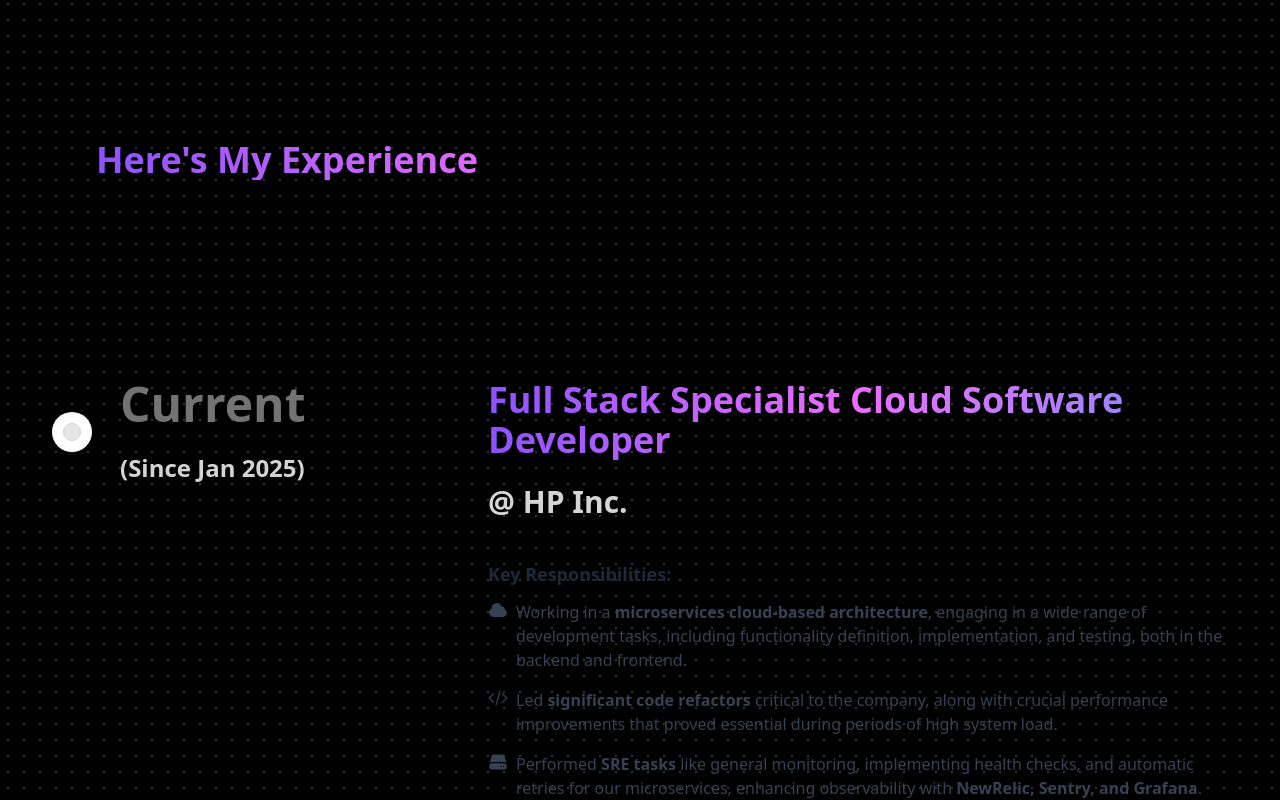
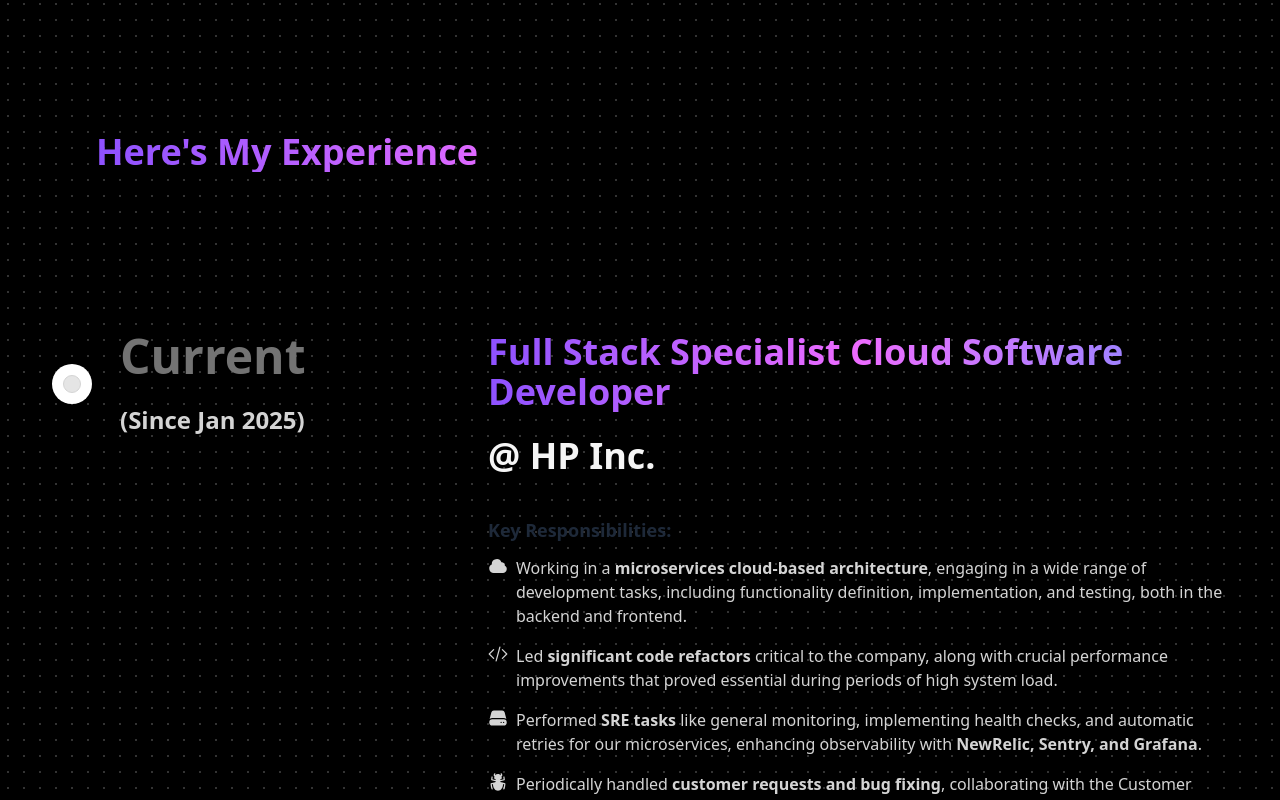
Before and after one commit to adriasala12/personal-website, a React (Vite) app: page / in a window 1280 px wide. Shown: the part 740-1540 px from the top of the page. Built offline with nearby package versions, Linux system fonts and the light colour scheme.

Commit message:
Refactor layout and styling in BentoBoxPage and Timeline components

```diff
--- a/src/components/timeline/TimelineContent.tsx
+++ b/src/components/timeline/TimelineContent.tsx
@@ -20,7 +20,7 @@
     <h2 className="text-2xl md:text-4xl font-bold mb-2 md:mb-6 bg-gradient-to-r from-violet-500 via-fuchsia-400 to-indigo-400 bg-clip-text text-transparent">
       {experience.title}
     </h2>
-    <h3 className="text-lg mb-6 md:mb-10 md:text-3xl font-bold text-neutral-300 dark:text-neutral-400 ">
+    <h3 className="text-3xl md:text-4xl mb-6 md:mb-10 font-bold text-neutral-100 ">
       @ {experience.company}
     </h3>
 
@@ -31,7 +31,10 @@
       </h5>
       <ul className="text-gray-700 dark:text-gray-300 space-y-4">
         {experience.experienceList.map((item, index) => (
-          <li key={`${index}-${experience.title}`} className="flex gap-x-2">
+          <li
+            key={`${index}-${experience.title}`}
+            className="flex text-neutral-300 gap-x-2"
+          >
             <item.icon className="w-5 h-5 flex-shrink-0" />
             {item.content}
           </li>
--- a/src/components/timeline/timeline.tsx
+++ b/src/components/timeline/timeline.tsx
@@ -33,7 +33,7 @@
   return (
     <div className="w-full md:px-10" ref={containerRef}>
       <div className="max-w-7xl mx-auto py-8 px-4 md:px-8 lg:px-10">
-        <h2 className="text-4xl mt-12 ml-4 font-bold mb-2 bg-gradient-to-r from-violet-500 via-fuchsia-400 to-indigo-400 bg-clip-text text-transparent max-w-4xl">
+        <h2 className="text-4xl mt-10 ml-4 font-bold bg-gradient-to-r from-violet-500 via-fuchsia-400 to-indigo-400 bg-clip-text text-transparent max-w-4xl">
           Here's My Experience
         </h2>
       </div>
@@ -42,7 +42,7 @@
         {data.map((item) => (
           <div
             key={item.date}
-            className="flex justify-start pt-8 md:pt-40 md:gap-12"
+            className="flex justify-start pt-8 md:pt-32 md:gap-12"
           >
             {/* DESKTOP VERSION */}
             <div className="sticky flex flex-col md:flex-row z-40 items-center top-40 self-start max-w-xs lg:max-w-sm md:w-full">
--- a/src/containers/BentoBoxPage/bento-section.tsx
+++ b/src/containers/BentoBoxPage/bento-section.tsx
@@ -16,7 +16,7 @@
     <section className="contents">
       <h2
         id={sectionId}
-        className="xl:hidden text-4xl md:text-5xl pb-3 font-bold mt-8 mb-1 bg-gradient-to-r from-violet-500 via-fuchsia-400 to-indigo-400 bg-clip-text text-transparent"
+        className="xl:hidden text-4xl md:text-5xl pb-2 font-bold mt-6 mb-1 bg-gradient-to-r from-violet-500 via-fuchsia-400 to-indigo-400 bg-clip-text text-transparent"
       >
         {title}
       </h2>
--- a/src/containers/HomePage.tsx
+++ b/src/containers/HomePage.tsx
@@ -5,7 +5,7 @@
   return (
     <section
       id="home"
-      className="flex flex-col min-h-screen md:flex-row max-w-screen-2xl mx-auto px-10 pt-8 md:pt-16 items-center"
+      className="flex flex-col min-h-screen md:flex-row max-w-screen-2xl mx-auto px-10 pt-7 md:pt-16 items-center"
     >
       <div className="flex flex-[2] items-center justify-center mb-0 md:mb-16 md:pr-24">
         <div>
@@ -30,7 +30,7 @@
           loop
           muted
           playsInline
-          className="w-[50vw] h-[50vh] -mt-8 md:w-[32rem] md:h-[32rem] lg:w-[38rem] lg:h-[38rem] object-cover"
+          className="w-[50vw] h-[50vh] mb-4 md:mb-0 -mt-8 md:w-[32rem] md:h-[32rem] lg:w-[38rem] lg:h-[38rem] object-cover"
         >
           <source src={memoji} type="video/mp4" />
         </video>
```
